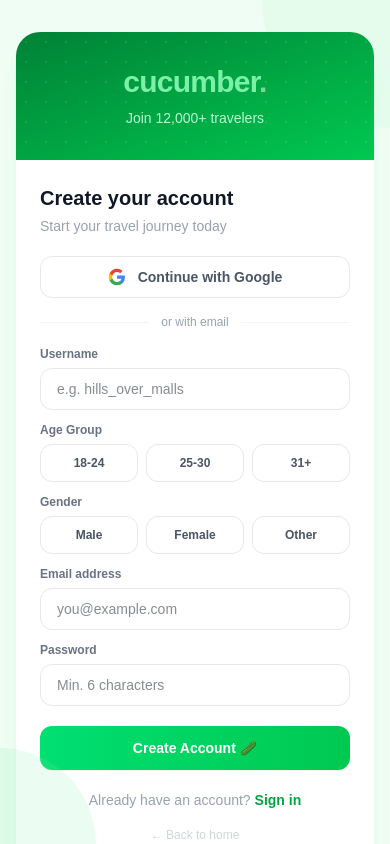
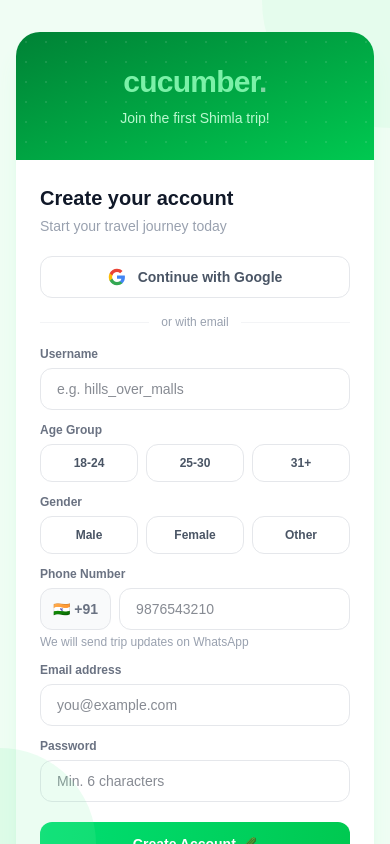
Before and after one commit to BhoosutaArora/cucumber-app, a Next.js app: page /login in a window 390 px wide. Both pictures are taken after a click on the button "Sign up free". Shown: the top 844 px of the page. Built offline with nearby package versions, Linux system fonts and the light colour scheme; no server answers.

Commit message:
added phone number to signup

```diff
--- a/app/login/page.tsx
+++ b/app/login/page.tsx
@@ -10,6 +10,7 @@ export default function Login() {
   const [username, setUsername] = useState('')
   const [ageGroup, setAgeGroup] = useState('')
   const [gender, setGender] = useState('')
+  const [phone, setPhone] = useState('')
   const [loading, setLoading] = useState(false)
   const [message, setMessage] = useState('')
   const [messageType, setMessageType] = useState('')
@@ -46,6 +47,8 @@ export default function Login() {
     if (!username) { setMessage('Please choose a username 🥒'); setMessageType('error'); return }
     if (!ageGroup) { setMessage('Please select your age group 🥒'); setMessageType('error'); return }
     if (!gender) { setMessage('Please select your gender 🥒'); setMessageType('error'); return }
+    if (!phone) { setMessage('Please enter your phone number 🥒'); setMessageType('error'); return }
+    if (phone.length < 10) { setMessage('Please enter a valid phone number 🥒'); setMessageType('error'); return }
     setShowTerms(true)
     setTermsChecked(false)
     setHasScrolled(false)
@@ -71,6 +74,7 @@ export default function Login() {
           email: email,
           age_group: ageGroup,
           gender: gender,
+          phone: phone.trim(),
         })
       }
       setMessage('We sent a confirmation email to ' + email + ' — open it on any device and click the link. This page will automatically take you to dashboard! 🥒')
@@ -128,7 +132,7 @@ export default function Login() {
               </div>
               <div>
                 <p className="font-bold text-gray-900 mb-1">✅ 2. Provide Accurate Details</p>
-                <p>You agree that all information you provide — including your name, age group, gender, and contact details — is true and accurate. Providing false information is a violation of these terms and may result in immediate removal from the platform and the trip without refund.</p>
+                <p>You agree that all information you provide — including your name, age group, gender, phone number and contact details — is true and accurate. Providing false information is a violation of these terms and may result in immediate removal from the platform and the trip without refund.</p>
               </div>
               <div>
                 <p className="font-bold text-gray-900 mb-1">🧍 3. You Are Responsible for Your Conduct</p>
@@ -182,7 +186,7 @@ export default function Login() {
           <a href="/" className="text-3xl md:text-4xl font-extrabold text-green-300 tracking-tight relative z-10 block">
             cucumber<span className="text-white opacity-50">.</span>
           </a>
-          <p className="text-green-200 text-sm mt-2 relative z-10">{isSignUp ? 'Join 12,000+ travelers' : 'Welcome back traveler'}</p>
+          <p className="text-green-200 text-sm mt-2 relative z-10">{isSignUp ? 'Join the first Shimla trip!' : 'Welcome back traveler'}</p>
         </div>
 
         <div className="px-6 md:px-8 py-6 md:py-8">
@@ -212,38 +216,43 @@ export default function Login() {
                 <input type="text" value={username} onChange={(e) => setUsername(e.target.value)} placeholder="e.g. hills_over_malls" className="w-full border border-gray-200 rounded-xl px-4 py-2.5 text-sm text-gray-900 outline-none focus:border-green-400 focus:ring-2 focus:ring-green-100 transition-all" />
               </div>
 
-              {/* ── AGE GROUP ── */}
               <div className="mb-3">
                 <label className="block text-xs font-bold text-gray-500 mb-1.5">Age Group</label>
                 <div className="grid grid-cols-3 gap-2">
                   {['18-24', '25-30', '31+'].map((a) => (
-                    <button
-                      key={a}
-                      type="button"
-                      onClick={() => setAgeGroup(a)}
-                      className={'py-2.5 rounded-xl text-xs font-bold border transition-all cursor-pointer ' + (ageGroup === a ? 'bg-green-500 text-white border-green-500' : 'bg-white text-gray-600 border-gray-200 hover:border-green-300')}
-                    >
+                    <button key={a} type="button" onClick={() => setAgeGroup(a)} className={'py-2.5 rounded-xl text-xs font-bold border transition-all cursor-pointer ' + (ageGroup === a ? 'bg-green-500 text-white border-green-500' : 'bg-white text-gray-600 border-gray-200 hover:border-green-300')}>
                       {a}
                     </button>
                   ))}
                 </div>
               </div>
 
-              {/* ── GENDER ── */}
               <div className="mb-3">
                 <label className="block text-xs font-bold text-gray-500 mb-1.5">Gender</label>
                 <div className="grid grid-cols-3 gap-2">
                   {['Male', 'Female', 'Other'].map((g) => (
-                    <button
-                      key={g}
-                      type="button"
-                      onClick={() => setGender(g)}
-                      className={'py-2.5 rounded-xl text-xs font-bold border transition-all cursor-pointer ' + (gender === g ? 'bg-green-500 text-white border-green-500' : 'bg-white text-gray-600 border-gray-200 hover:border-green-300')}
-                    >
+                    <button key={g} type="button" onClick={() => setGender(g)} className={'py-2.5 rounded-xl text-xs font-bold border transition-all cursor-pointer ' + (gender === g ? 'bg-green-500 text-white border-green-500' : 'bg-white text-gray-600 border-gray-200 hover:border-green-300')}>
                       {g}
                     </button>
                   ))}
                 </div>
+              </div>
+
+              <div className="mb-3">
+                <label className="block text-xs font-bold text-gray-500 mb-1.5">Phone Number</label>
+                <div className="flex gap-2">
+                  <div className="flex items-center px-3 border border-gray-200 rounded-xl bg-gray-50 text-sm text-gray-500 font-semibold">
+                    🇮🇳 +91
+                  </div>
+                  <input
+                    type="tel"
+                    value={phone}
+                    onChange={(e) => setPhone(e.target.value.replace(/\D/g, '').slice(0, 10))}
+                    placeholder="9876543210"
+                    className="flex-1 border border-gray-200 rounded-xl px-4 py-2.5 text-sm text-gray-900 outline-none focus:border-green-400 focus:ring-2 focus:ring-green-100 transition-all"
+                  />
+                </div>
+                <p className="text-xs text-gray-400 mt-1">We will send trip updates on WhatsApp</p>
               </div>
             </>
           )}
```
